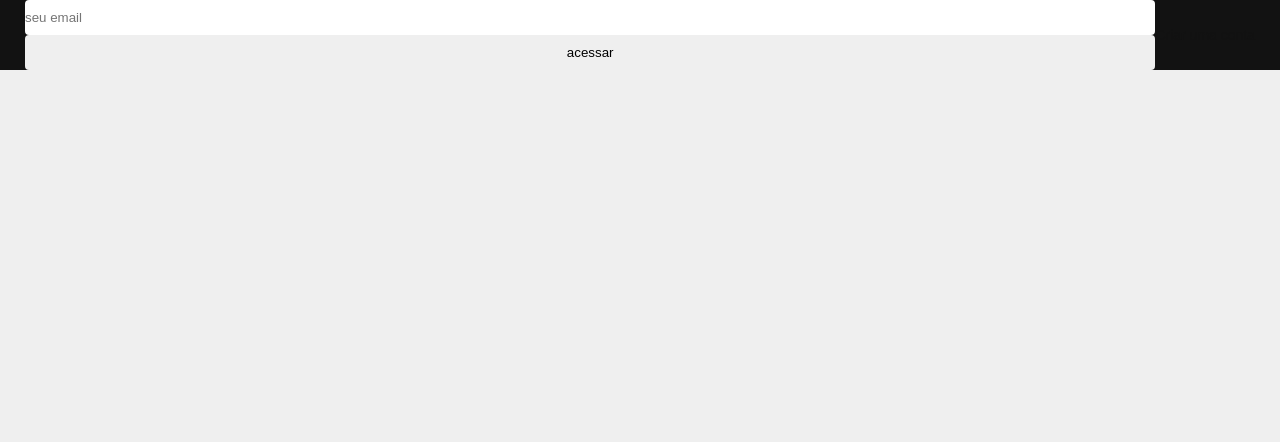
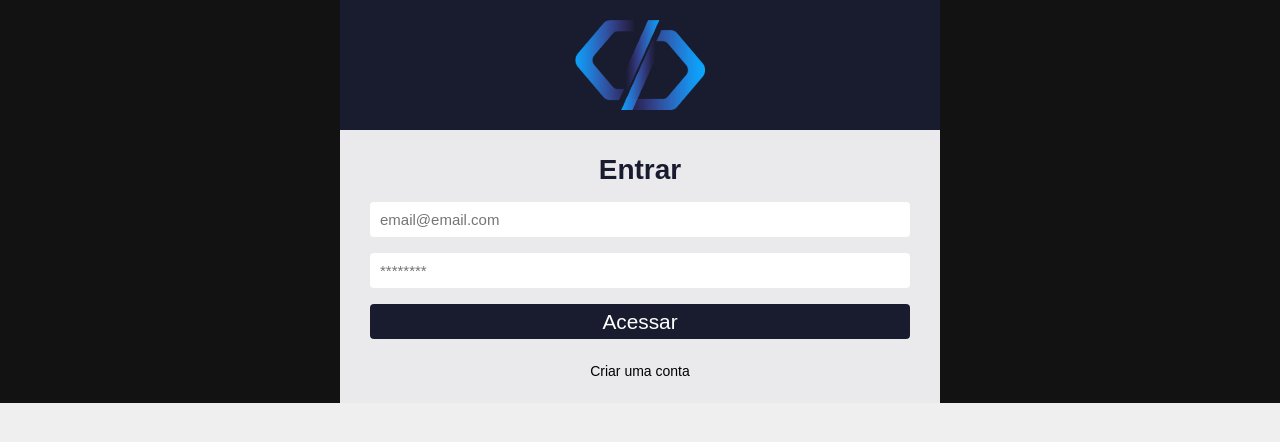
Before and after one commit to jadsonsantos/sistema-chamados, a React (Create React App) app: page / in a window 1280 px wide. Shown: the top 442 px of the page. Built offline with nearby package versions, Linux system fonts and the light colour scheme.

Commit message:
add style to pages

```diff
--- a/public/index.html
+++ b/public/index.html
@@ -24,7 +24,7 @@
       work correctly both with client-side routing and a non-root public URL.
       Learn how to configure a non-root public URL by running `npm run build`.
     -->
-    <title>React App</title>
+    <title>Sistema de Chamados</title>
   </head>
   <body>
     <noscript>You need to enable JavaScript to run this app.</noscript>
--- /dev/null
+++ b/src/pages/Form.scss
@@ -0,0 +1,68 @@
+.container-center {
+  height: 100%;
+  display: flex;
+  justify-content: center;
+  align-items: center;
+  background-color: #121212;
+  padding: 0 12px;
+}
+
+.login {
+  background-color: #EAEAEC;
+  width: 600px;
+  display: flex;
+  align-items: center;
+  justify-content: center;
+  flex-direction: column;
+}
+
+.login-area {
+  background-color: #181c2e;
+  width: 100%;
+  display: flex;
+  justify-content: center;
+}
+
+.login-area img {
+  width: 170px;
+  height: 130px;
+  padding: 20px;
+}
+
+form {
+  margin-top: 1.5rem;
+  width: 90%;
+  display: flex;
+  flex-direction: column;
+}
+
+form h1 {
+  text-align: center;
+  margin-bottom: 1rem;
+  color: #181c2e;
+}
+
+.login input {
+  margin-bottom: 1rem;
+  height: 35px;
+  border-radius: 4px;
+  border: 0;
+  padding: 10px;
+  font-size: 15px;
+  background-color: #FFF;
+}
+
+form button {
+  height: 35px;
+  border: 0;
+  border-radius: 4px;
+  background-color: #181c2e;
+  color: #FFF;
+  font-size: 1.3rem;
+}
+
+.login a {
+  margin: 1.5rem 0;
+  color: #000;
+  cursor: pointer;
+}
--- a/src/pages/SignIn/index.js
+++ b/src/pages/SignIn/index.js
@@ -1,26 +1,43 @@
-import './SignIn.scss'
 import { useState } from 'react'
+import '../Form.scss'
+import logo from '../../assets/logo.png'
 import { Link } from 'react-router-dom'
 
 const SignIn = () => {
   const [email, setEmail] = useState('')
-  console.log(setEmail)
+  const [password, setPassword] = useState('')
 
   return (
-    <section className="signin">
+    <div className="container-center signin">
+      <div className="login">
+        <div className="login-area">
+          <img src={logo} alt="Logo do sistema de chamados" />
+        </div>
+
         <form className="signin__form">
+          <h1>Entrar</h1>
           <input
             type="text"
-          placeholder="seu email"
+            placeholder="email@email.com"
             value={email}
-          className="signin__button"
+            onChange={(e) => setEmail(e.target.value)}
+            className="signin__input"
           />
-        <input type="submit" value="acessar" className="signin__button" />
+          <input
+            type="password"
+            placeholder="********"
+            value={password}
+            onChange={(e) => setPassword(e.target.value)}
+          />
+          <button className="signin__button" type="submit">
+            Acessar
+          </button>
         </form>
-      <Link to="/register" className="signin__link">
+        <Link className="signin__link" to="/register">
           Criar uma conta
         </Link>
-    </section>
+      </div>
+    </div>
   )
 }
 
--- a/src/pages/SignUp/index.js
+++ b/src/pages/SignUp/index.js
@@ -1,27 +1,48 @@
-import './SignUp.scss'
 import { useState } from 'react'
+import logo from '../../assets/logo.png'
 import { Link } from 'react-router-dom'
+import '../Form.scss'
 
-const SignUp = () => {
+export default function SignUp() {
+  const [name, setName] = useState('')
   const [email, setEmail] = useState('')
-  console.log(setEmail)
+  const [password, setPassword] = useState('')
 
   return (
-    <section className="signin">
-      <form className="signin__form">
-        <input
-          type="text"
-          placeholder="seu email"
-          value={email}
-          className="signin__button"
-        />
-        <input type="submit" value="acessar" className="signin__button" />
-      </form>
-      <Link to="/register" className="signin__link">
-        Já possui uma conta? Faca login
-      </Link>
-    </section>
+    <div className="container-center">
+      <div className="login">
+        <div className="login-area">
+          <img src={logo} alt="Logo do sistema de chamados" />
+        </div>
+
+        <form>
+          <h1>Nova conta</h1>
+          <input
+            type="text"
+            placeholder="Seu nome"
+            value={name}
+            onChange={(e) => setName(e.target.value)}
+          />
+
+          <input
+            type="text"
+            placeholder="email@email.com"
+            value={email}
+            onChange={(e) => setEmail(e.target.value)}
+          />
+
+          <input
+            type="password"
+            placeholder="********"
+            value={password}
+            onChange={(e) => setPassword(e.target.value)}
+          />
+
+          <button type="submit">Cadastrar</button>
+        </form>
+
+        <Link to="/">Já possui uma conta? Faça login</Link>
+      </div>
+    </div>
   )
 }
-
-export default SignUp
```
Lines whose indentation alone changed are shown as unchanged.
